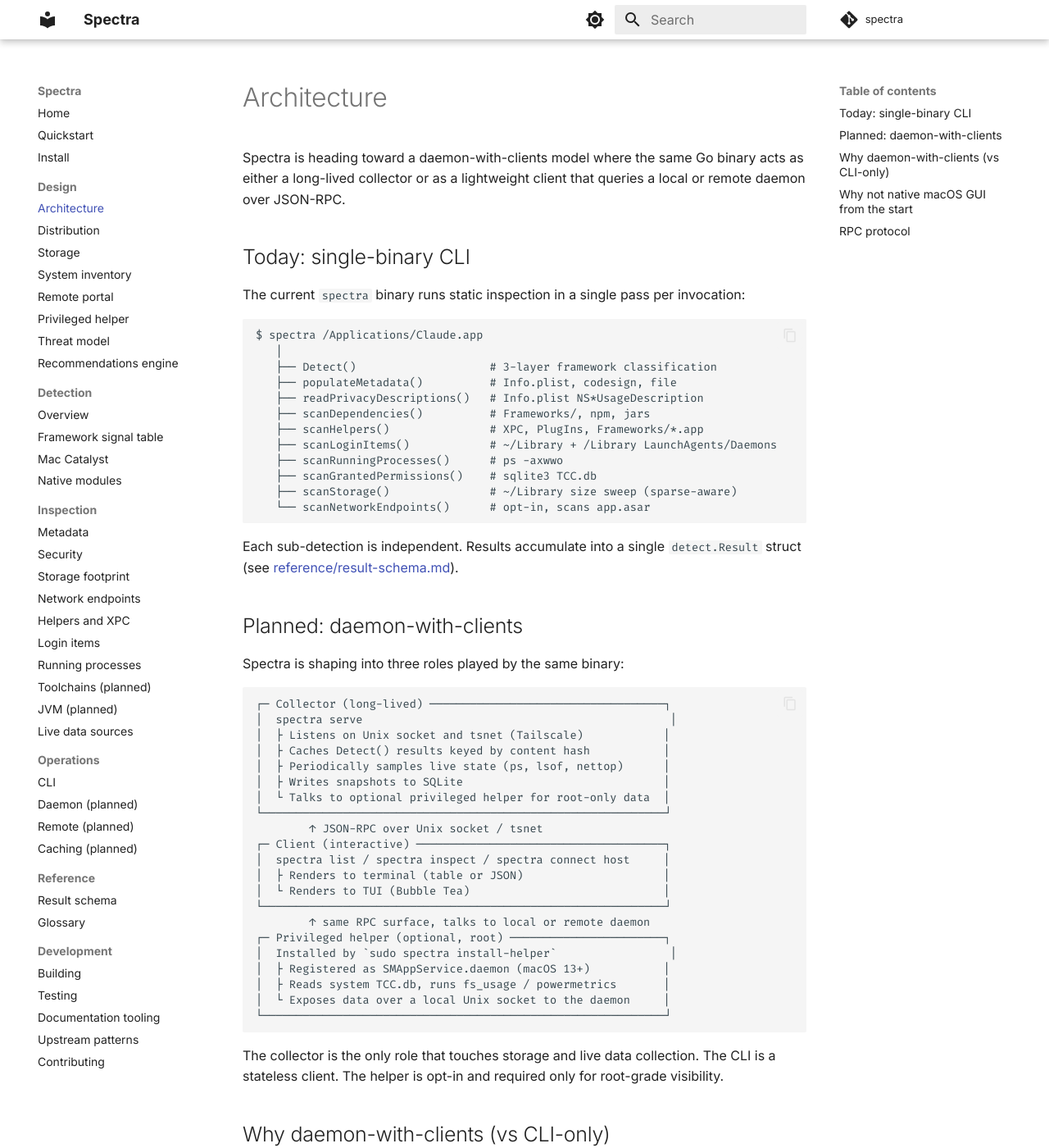
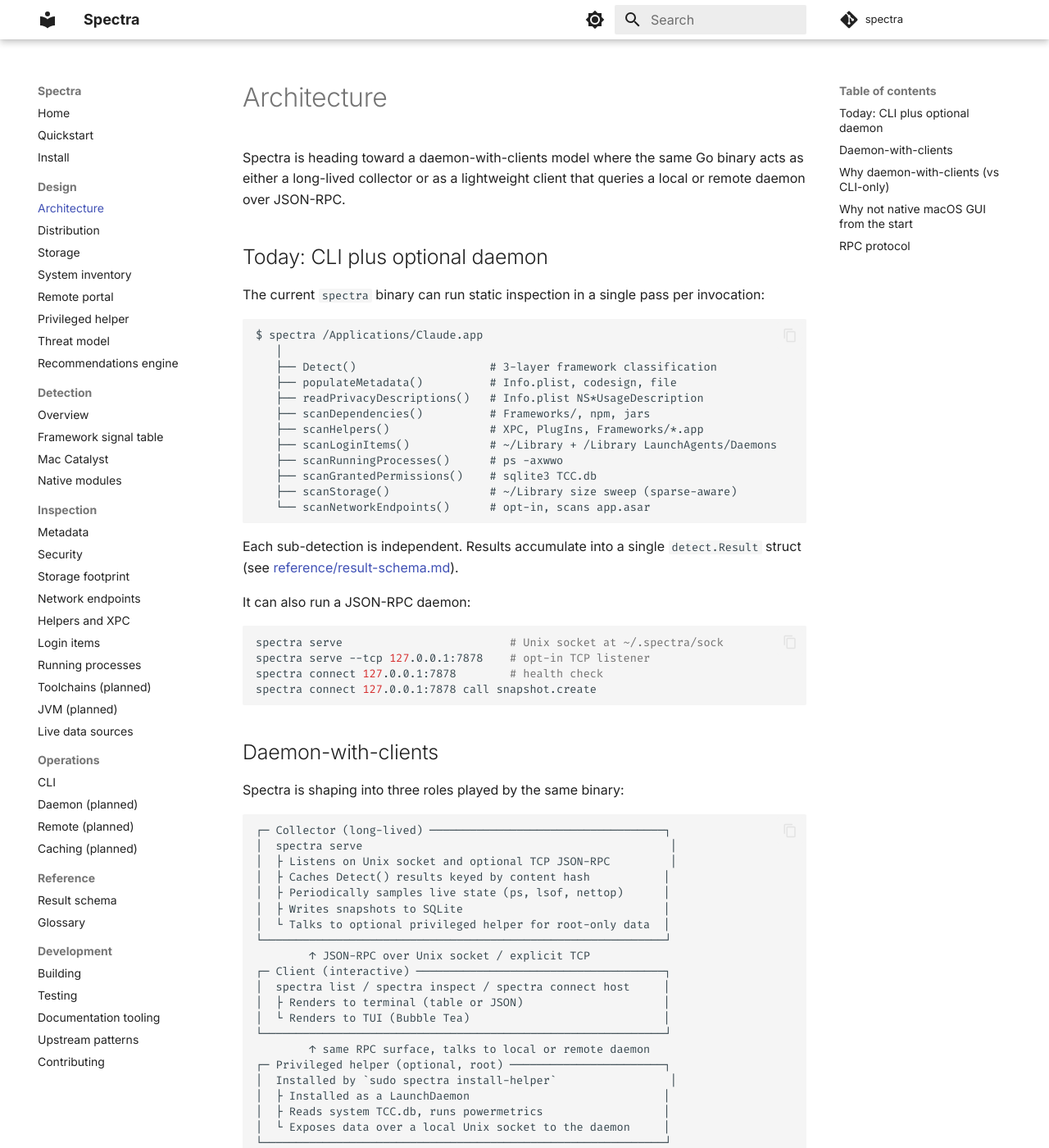
Before and after one commit to kaeawc/spectra, an MkDocs documentation site: the page built from docs/design/architecture.md, in a window 1280 px wide and 1400 px high. Shown: the whole window at 82% size. Built offline with MkDocs 1.6.1 and Material for MkDocs 9.7.7, drawn with Linux system fonts in a browser that asks for light colours; comment, search, counter and statistics services are not loaded; some of the changed text lies outside the part shown.

Commit message:
Update daemon transport docs

````diff
--- a/docs/design/architecture.md
+++ b/docs/design/architecture.md
@@ -4,9 +4,9 @@ Spectra is heading toward a daemon-with-clients model where the same Go
 binary acts as either a long-lived collector or as a lightweight client
 that queries a local or remote daemon over JSON-RPC.
 
-## Today: single-binary CLI
+## Today: CLI plus optional daemon
 
-The current `spectra` binary runs static inspection in a single pass per
+The current `spectra` binary can run static inspection in a single pass per
 invocation:
 
 ```
@@ -28,20 +28,29 @@ Each sub-detection is independent. Results accumulate into a single
 `detect.Result` struct (see
 [reference/result-schema.md](../reference/result-schema.md)).
 
-## Planned: daemon-with-clients
+It can also run a JSON-RPC daemon:
+
+```bash
+spectra serve                         # Unix socket at ~/.spectra/sock
+spectra serve --tcp 127.0.0.1:7878    # opt-in TCP listener
+spectra connect 127.0.0.1:7878        # health check
+spectra connect 127.0.0.1:7878 call snapshot.create
+```
+
+## Daemon-with-clients
 
 Spectra is shaping into three roles played by the same binary:
 
 ```
 ┌─ Collector (long-lived) ───────────────────────────────────┐
 │  spectra serve                                              │
-│  ├ Listens on Unix socket and tsnet (Tailscale)            │
+│  ├ Listens on Unix socket and optional TCP JSON-RPC         │
 │  ├ Caches Detect() results keyed by content hash           │
 │  ├ Periodically samples live state (ps, lsof, nettop)      │
 │  ├ Writes snapshots to SQLite                              │
 │  └ Talks to optional privileged helper for root-only data  │
 └────────────────────────────────────────────────────────────┘
-        ↑ JSON-RPC over Unix socket / tsnet
+        ↑ JSON-RPC over Unix socket / explicit TCP
 ┌─ Client (interactive) ─────────────────────────────────────┐
 │  spectra list / spectra inspect / spectra connect host     │
 │  ├ Renders to terminal (table or JSON)                     │
@@ -50,8 +59,8 @@ Spectra is shaping into three roles played by the same binary:
         ↑ same RPC surface, talks to local or remote daemon
 ┌─ Privileged helper (optional, root) ───────────────────────┐
 │  Installed by `sudo spectra install-helper`                 │
-│  ├ Registered as SMAppService.daemon (macOS 13+)           │
-│  ├ Reads system TCC.db, runs fs_usage / powermetrics       │
+│  ├ Installed as a LaunchDaemon                             │
+│  ├ Reads system TCC.db, runs powermetrics                  │
 │  └ Exposes data over a local Unix socket to the daemon     │
 └────────────────────────────────────────────────────────────┘
 ```
@@ -86,14 +95,9 @@ incompatible with this architecture.
 
 ## RPC protocol
 
-Decision pending. Strong candidates:
+The implemented daemon protocol is newline-delimited JSON-RPC 2.0 over
+Unix sockets or explicit TCP. `tsnet` remains the planned Tailscale
+transport; it should carry the same RPC method surface rather than create
+a separate API.
 
-- **JSON-RPC 2.0 over HTTP** (carried by `tsnet` for transport): boring,
-  portable, debuggable with `curl`. Future SwiftUI client can hit it
-  natively.
-- **gRPC**: more typed, harder to cross-language without codegen.
-- **Custom framed JSON over Unix socket**: simplest, least debuggable.
-
-Leaning toward JSON-RPC over HTTP for protocol stability and ease of
-manual debugging. See [design/storage.md](storage.md) for the data the
-RPC will be moving.
+See [storage.md](storage.md) for the data the RPC moves.
````
Also changed, not shown: other parts of docs/design/architecture.md (+1 -1 lines), docs/operations/daemon.md (+15 -7 lines).
